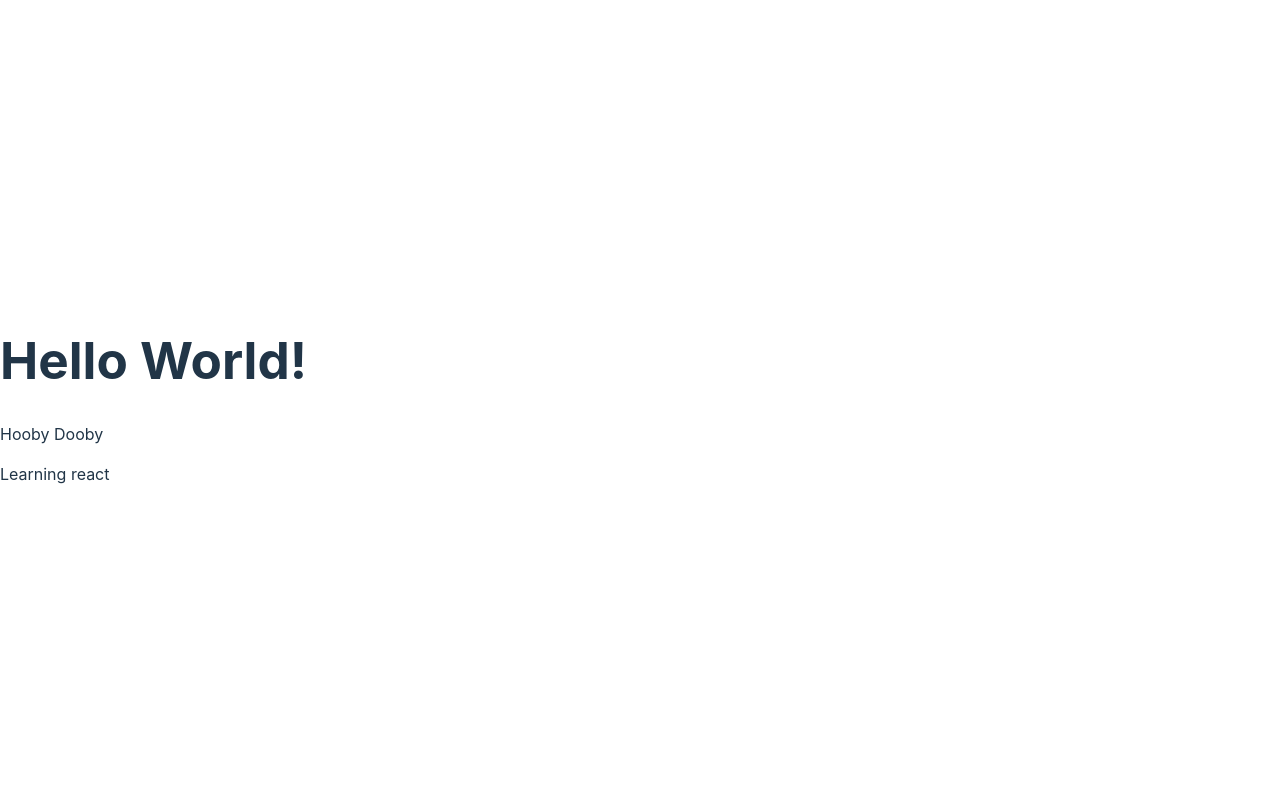
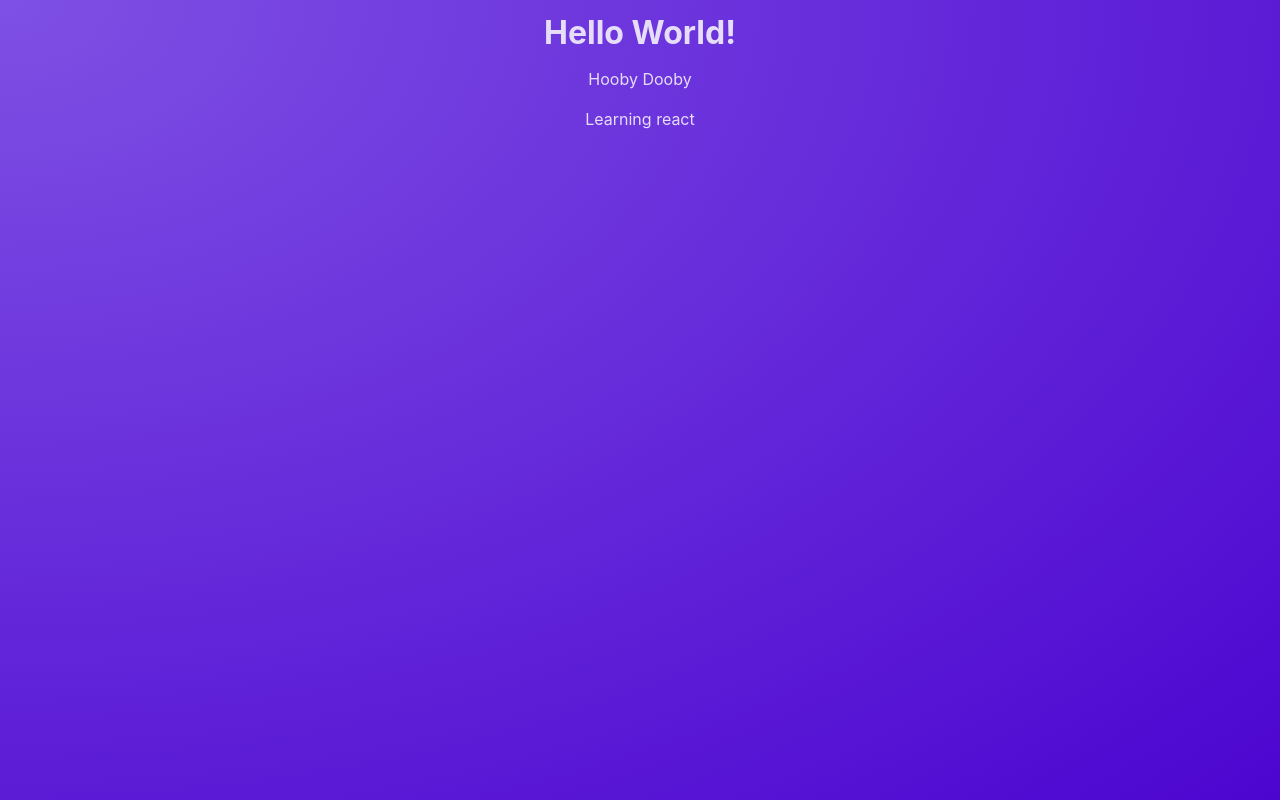
Before and after one commit to Paz777/react-message-post-app, a React (Vite) app: page / in a window 1280 px wide. Built offline with nearby package versions, Linux system fonts and the light colour scheme; the HTML template or start-up script is replaced by a standard one.

Commit message:
Adding new styling

```diff
--- a/src/index.css
+++ b/src/index.css
@@ -1,12 +1,14 @@
+* {
+  box-sizing: border-box;
+}
+
 :root {
-  font-family: Inter, system-ui, Avenir, Helvetica, Arial, sans-serif;
-  line-height: 1.5;
+  min-height: 100vh;
+  font-family: Inter, Avenir, Helvetica, Arial, sans-serif;
+  font-size: 16px;
+  line-height: 24px;
   font-weight: 400;
-
-  color-scheme: light dark;
-  color: rgba(255, 255, 255, 0.87);
-  background-color: #242424;
-
+  background-image: radial-gradient(ellipse at top left, #7f50e4, #4c05d0);
   font-synthesis: none;
   text-rendering: optimizeLegibility;
   -webkit-font-smoothing: antialiased;
@@ -14,56 +16,8 @@
   -webkit-text-size-adjust: 100%;
 }
 
-a {
-  font-weight: 500;
-  color: #646cff;
-  text-decoration: inherit;
-}
-a:hover {
-  color: #535bf2;
-}
-
 body {
   margin: 0;
-  display: flex;
-  place-items: center;
-  min-width: 320px;
-  min-height: 100vh;
+  text-align: center;
+  color: #e6ddf9;
 }
-
-h1 {
-  font-size: 3.2em;
-  line-height: 1.1;
-}
-
-button {
-  border-radius: 8px;
-  border: 1px solid transparent;
-  padding: 0.6em 1.2em;
-  font-size: 1em;
-  font-weight: 500;
-  font-family: inherit;
-  background-color: #1a1a1a;
-  cursor: pointer;
-  transition: border-color 0.25s;
-}
-button:hover {
-  border-color: #646cff;
-}
-button:focus,
-button:focus-visible {
-  outline: 4px auto -webkit-focus-ring-color;
-}
-
-@media (prefers-color-scheme: light) {
-  :root {
-    color: #213547;
-    background-color: #ffffff;
-  }
-  a:hover {
-    color: #747bff;
-  }
-  button {
-    background-color: #f9f9f9;
-  }
-}
```
